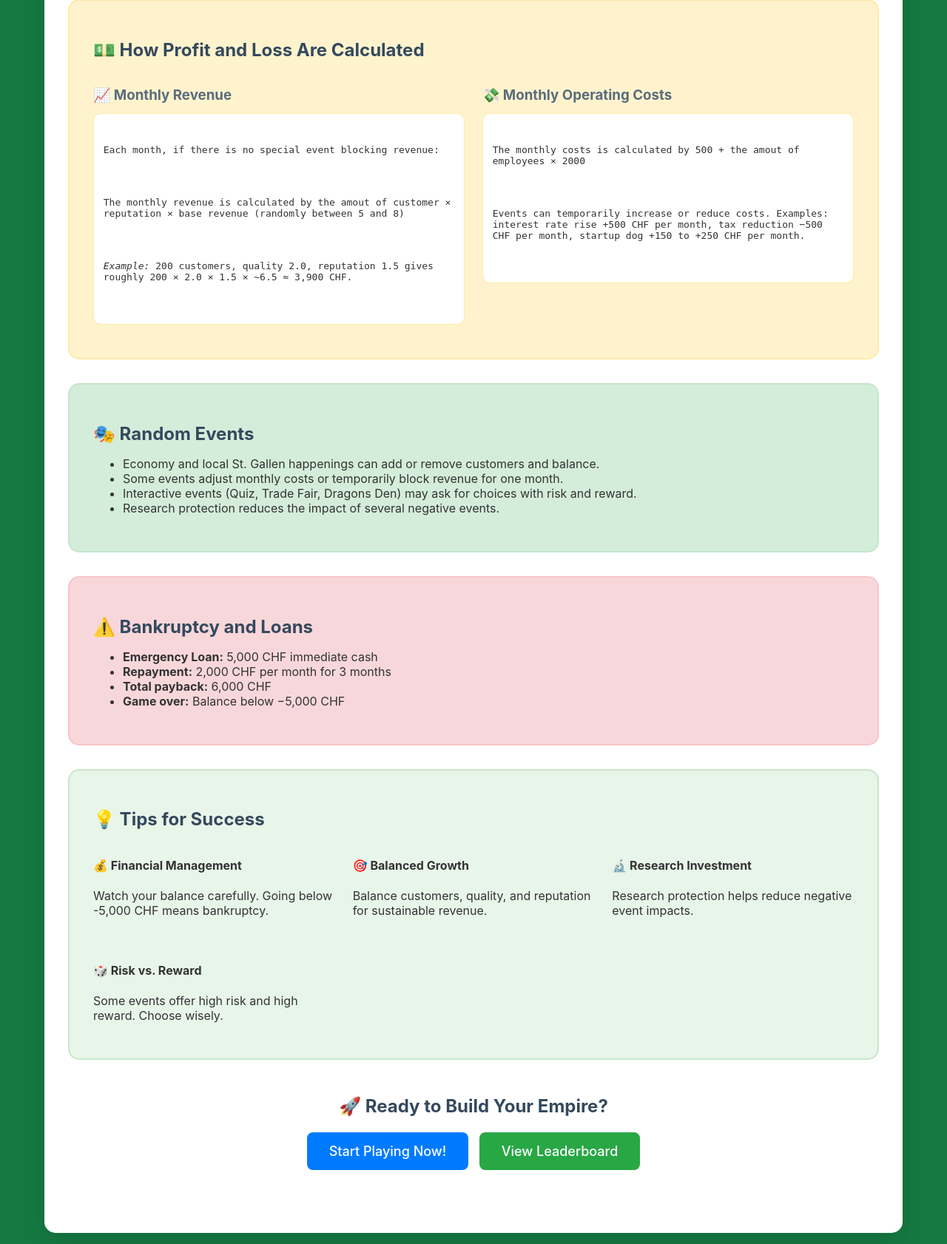
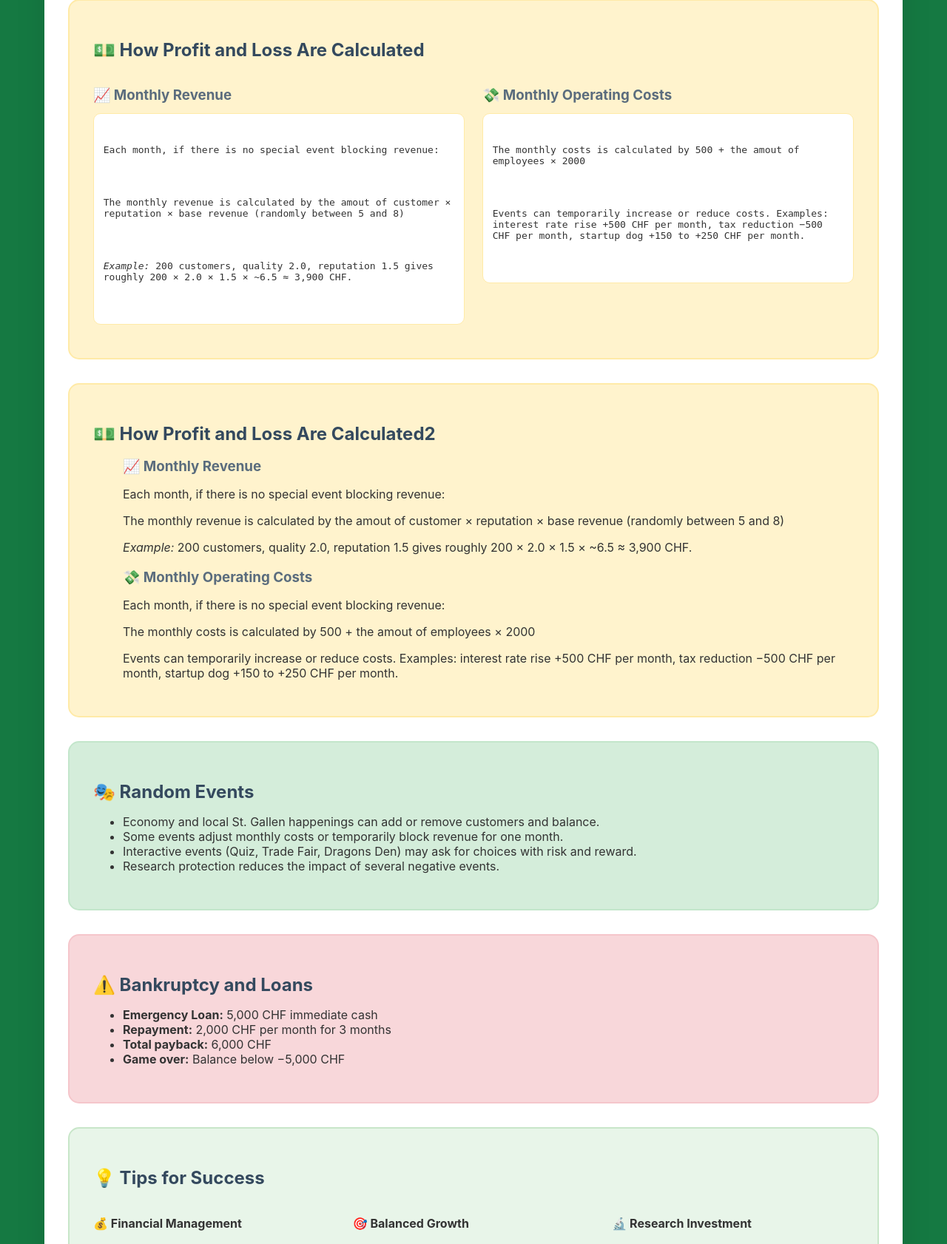
Before and after one commit to SIavikman/st-gallen-startup-tycoon, a Flask app: page /about in a window 1280 px wide. Shown: the part 1275-2957 px from the top of the page at 74% size. Run offline with Flask 3, Linux system fonts and the light colour scheme.

Commit message:
Update about.html

```diff
--- a/startup-tycoon-web/templates/about.html
+++ b/startup-tycoon-web/templates/about.html
@@ -103,6 +103,24 @@
   </div>
 </div>
 
+<!-- FINANCE FORMULAS2 -->
+<div style="background:#fff3cd; border:2px solid #ffeaa7; border-radius:15px; padding:2rem; margin:2rem 0;">
+  <h2>💵 How Profit and Loss Are Calculated2</h2>
+  <ul>
+    <h3>📈 Monthly Revenue</h3>
+    <p>Each month, if there is no special event blocking revenue:</p>
+    <p>The monthly revenue is calculated by the amout of customer × reputation × base revenue (randomly between 5 and 8)</p>
+    <p><em>Example:</em> 200 customers, quality 2.0, reputation 1.5 gives roughly 200 × 2.0 × 1.5 × ~6.5 ≈ 3,900 CHF.</p>
+  </ul>
+  <ul>
+    <h3>💸 Monthly Operating Costs</h3>
+    <p>Each month, if there is no special event blocking revenue:</p>
+      <p>The monthly costs is calculated by 500 + the amout of employees × 2000</p>
+      <p>Events can temporarily increase or reduce costs. Examples: interest rate rise +500 CHF per month, tax reduction −500 CHF per month, startup dog +150 to +250 CHF per month.</p>
+  </ul>
+</div>
+
+
 <!-- EVENTS SHORT INFO -->
 <div style="background:#d4edda; border:2px solid #c3e6cb; border-radius:15px; padding:2rem; margin:2rem 0;">
   <h2>🎭 Random Events</h2>
```
